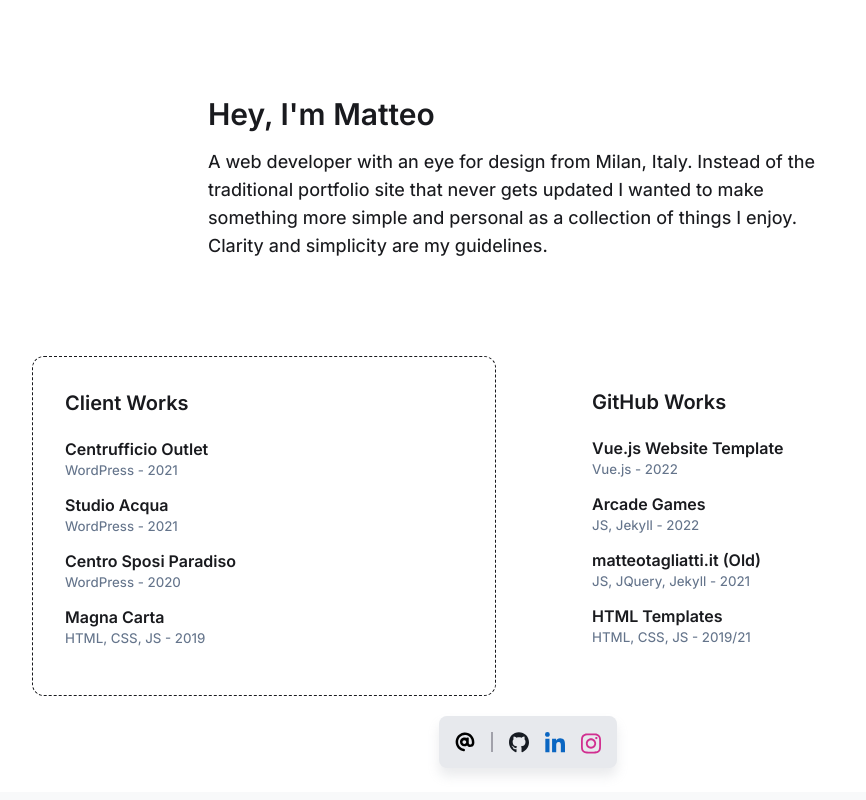
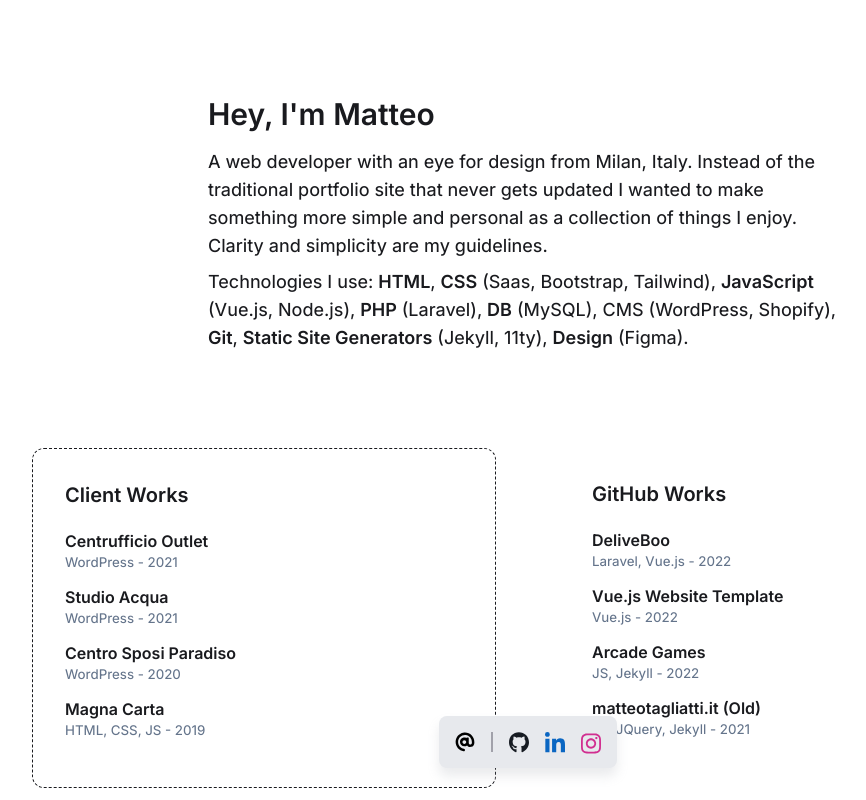
Before and after one commit to matteotagliatti/matteotagliatti.it-v2, a Vue app: page / in a window 1280 px wide. Shown: the top 800 px of the page, without its empty margins (112-978 px from the left). Built offline with nearby package versions, Linux system fonts and the light colour scheme; no server answers.

Commit message:
add technologies, update github works

```diff
--- a/src/App.vue
+++ b/src/App.vue
@@ -9,6 +9,17 @@
           the traditional portfolio site that never gets updated I wanted to
           make something more simple and personal as a collection of things I
           enjoy. Clarity and simplicity are my guidelines.
+        </p>
+        <p>
+          Technologies I use: <span class="strong">HTML</span>,
+          <span class="strong">CSS</span> (Saas, Bootstrap, Tailwind),
+          <span class="strong">JavaScript</span> (Vue.js, Node.js),
+          <span class="strong">PHP</span>
+          (Laravel),
+          <span class="strong">DB</span> (MySQL), CMS (WordPress, Shopify),
+          <span class="strong">Git</span>,
+          <span class="strong">Static Site Generators</span> (Jekyll, 11ty),
+          <span class="strong">Design</span> (Figma).
         </p>
       </div>
     </header>
@@ -113,6 +124,12 @@
       ],
       openWorks: [
         {
+          title: "DeliveBoo",
+          tech: "Laravel, Vue.js",
+          date: "2022",
+          link: "https://github.com/matteotagliatti/deliveboo",
+        },
+        {
           title: "Vue.js Website Template",
           tech: "Vue.js",
           date: "2022",
@@ -129,12 +146,6 @@
           tech: "JS, JQuery, Jekyll",
           date: "2021",
           link: "https://github.com/matteotagliatti/matteotagliatti.it-v1",
-        },
-        {
-          title: "HTML Templates",
-          tech: "HTML, CSS, JS",
-          date: "2019/21",
-          link: "https://github.com/matteotagliatti?tab=repositories&q=template&type=&language=&sort=",
         },
       ],
     };
@@ -232,6 +243,10 @@
     font-size: 1.125rem;
     line-height: 1.75rem;
   }
+
+  p:first-of-type {
+    margin-bottom: 0.5rem;
+  }
 }
 
 section {
@@ -240,6 +255,10 @@
 
 .no-mw {
   max-width: unset;
+}
+
+.strong {
+  font-weight: 600;
 }
 
 .container {
```
